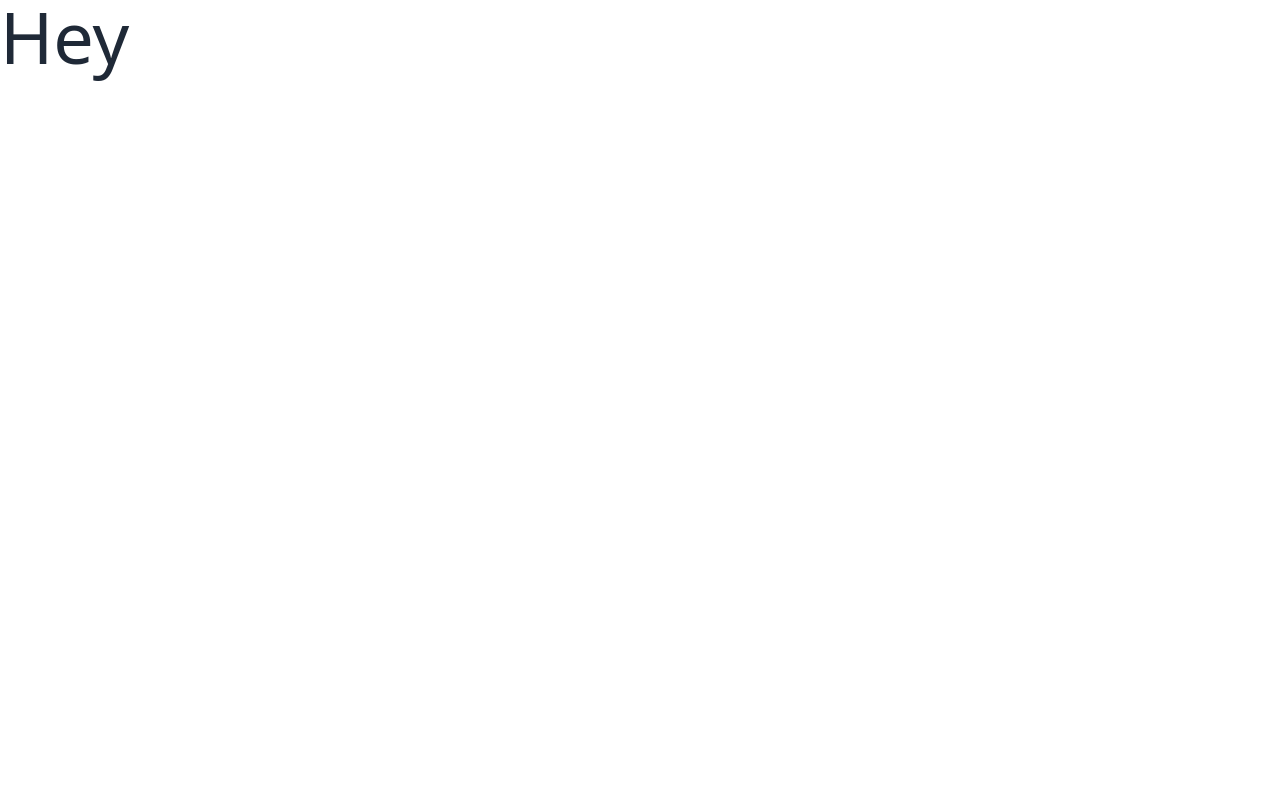
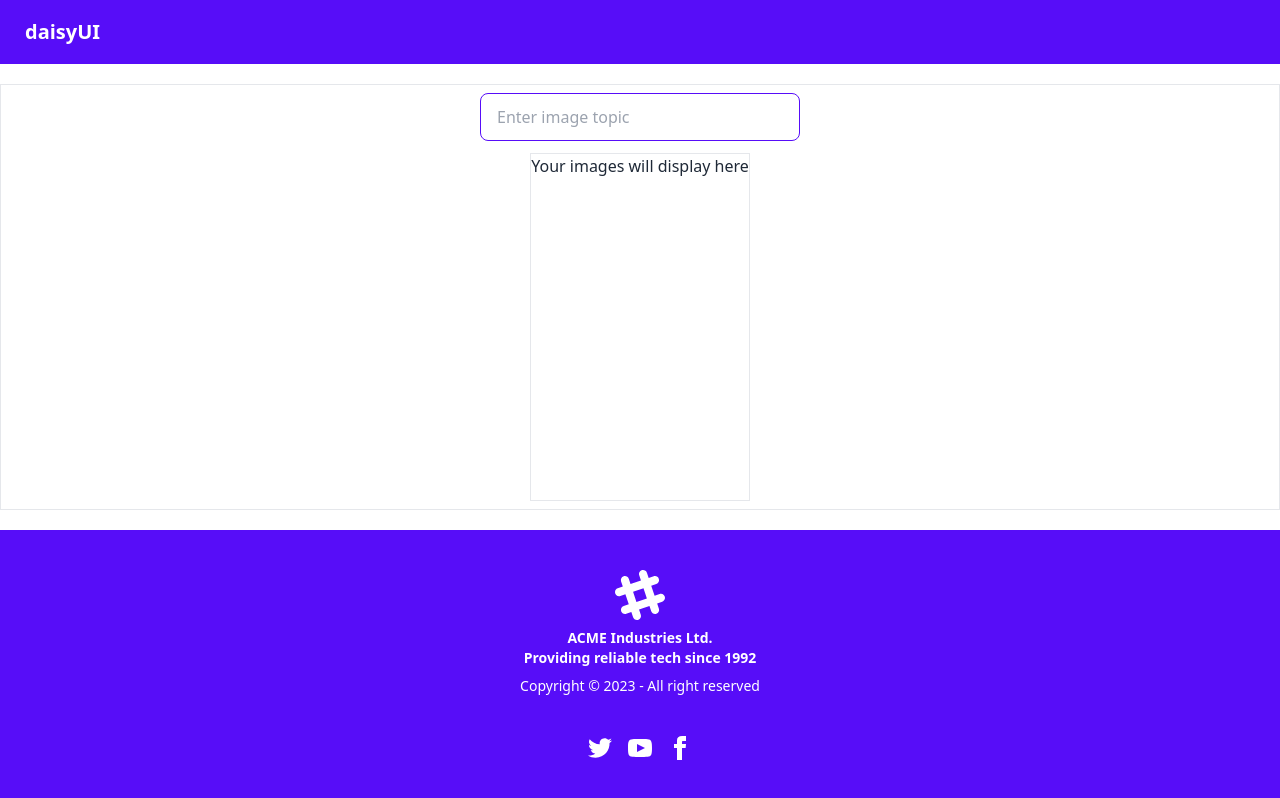
Before and after one commit to talalOthman/Image-Search-Gallery, a Vue app: page / in a window 1280 px wide. Before the commit this address had no page. Built offline with nearby package versions, Linux system fonts and the light colour scheme.

Commit message:
-Initial layout

```diff
--- a/src/App.vue
+++ b/src/App.vue
@@ -1,7 +1,14 @@
 <script setup lang="ts">
+import Navbar from "./components/Navbar.vue";
+import Footer from "./components/Footer.vue";
+import Body from "./components/Body.vue";
 
 </script>
 
 <template>
-<h1 class="text-7xl">Hey</h1>
+  <div class="min-h-screen flex flex-col items-center gap-y-5 justify-between">
+    <Navbar />
+    <Body />
+    <Footer />
+  </div>
 </template>
--- /dev/null
+++ b/src/components/Body.vue
@@ -0,0 +1,8 @@
+<template>
+    <div class="border flex flex-col grow w-screen p-2 items-center gap-y-3">
+        <input type="text" placeholder="Enter image topic" class="input input-bordered input-primary w-full max-w-xs" />
+        <div class="border flex grow ">
+            <p>Your images will display here</p>
+        </div>
+    </div>
+</template>
--- /dev/null
+++ b/src/components/Footer.vue
@@ -0,0 +1,35 @@
+<template>
+    <footer class="footer footer-center p-10 bg-primary text-primary-content">
+        <div>
+            <svg width="50" height="50" viewBox="0 0 24 24" xmlns="http://www.w3.org/2000/svg" fill-rule="evenodd"
+                clip-rule="evenodd" class="inline-block fill-current">
+                <path
+                    d="M22.672 15.226l-2.432.811.841 2.515c.33 1.019-.209 2.127-1.23 2.456-1.15.325-2.148-.321-2.463-1.226l-.84-2.518-5.013 1.677.84 2.517c.391 1.203-.434 2.542-1.831 2.542-.88 0-1.601-.564-1.86-1.314l-.842-2.516-2.431.809c-1.135.328-2.145-.317-2.463-1.229-.329-1.018.211-2.127 1.231-2.456l2.432-.809-1.621-4.823-2.432.808c-1.355.384-2.558-.59-2.558-1.839 0-.817.509-1.582 1.327-1.846l2.433-.809-.842-2.515c-.33-1.02.211-2.129 1.232-2.458 1.02-.329 2.13.209 2.461 1.229l.842 2.515 5.011-1.677-.839-2.517c-.403-1.238.484-2.553 1.843-2.553.819 0 1.585.509 1.85 1.326l.841 2.517 2.431-.81c1.02-.33 2.131.211 2.461 1.229.332 1.018-.21 2.126-1.23 2.456l-2.433.809 1.622 4.823 2.433-.809c1.242-.401 2.557.484 2.557 1.838 0 .819-.51 1.583-1.328 1.847m-8.992-6.428l-5.01 1.675 1.619 4.828 5.011-1.674-1.62-4.829z">
+                </path>
+            </svg>
+            <p class="font-bold">
+                ACME Industries Ltd. <br />Providing reliable tech since 1992
+            </p>
+            <p>Copyright © 2023 - All right reserved</p>
+        </div>
+        <div>
+            <div class="grid grid-flow-col gap-4">
+                <a><svg xmlns="http://www.w3.org/2000/svg" width="24" height="24" viewBox="0 0 24 24" class="fill-current">
+                        <path
+                            d="M24 4.557c-.883.392-1.832.656-2.828.775 1.017-.609 1.798-1.574 2.165-2.724-.951.564-2.005.974-3.127 1.195-.897-.957-2.178-1.555-3.594-1.555-3.179 0-5.515 2.966-4.797 6.045-4.091-.205-7.719-2.165-10.148-5.144-1.29 2.213-.669 5.108 1.523 6.574-.806-.026-1.566-.247-2.229-.616-.054 2.281 1.581 4.415 3.949 4.89-.693.188-1.452.232-2.224.084.626 1.956 2.444 3.379 4.6 3.419-2.07 1.623-4.678 2.348-7.29 2.04 2.179 1.397 4.768 2.212 7.548 2.212 9.142 0 14.307-7.721 13.995-14.646.962-.695 1.797-1.562 2.457-2.549z">
+                    </path>
+                </svg></a>
+            <a><svg xmlns="http://www.w3.org/2000/svg" width="24" height="24" viewBox="0 0 24 24" class="fill-current">
+                    <path
+                        d="M19.615 3.184c-3.604-.246-11.631-.245-15.23 0-3.897.266-4.356 2.62-4.385 8.816.029 6.185.484 8.549 4.385 8.816 3.6.245 11.626.246 15.23 0 3.897-.266 4.356-2.62 4.385-8.816-.029-6.185-.484-8.549-4.385-8.816zm-10.615 12.816v-8l8 3.993-8 4.007z">
+                    </path>
+                </svg></a>
+            <a><svg xmlns="http://www.w3.org/2000/svg" width="24" height="24" viewBox="0 0 24 24" class="fill-current">
+                    <path
+                        d="M9 8h-3v4h3v12h5v-12h3.642l.358-4h-4v-1.667c0-.955.192-1.333 1.115-1.333h2.885v-5h-3.808c-3.596 0-5.192 1.583-5.192 4.615v3.385z">
+                    </path>
+                </svg></a>
+        </div>
+    </div>
+</footer>
+</template>
--- /dev/null
+++ b/src/components/Navbar.vue
@@ -0,0 +1,5 @@
+<template>
+    <div class="navbar bg-primary text-primary-content">
+        <a class="btn btn-ghost normal-case text-xl">daisyUI</a>
+    </div>
+</template>
```
